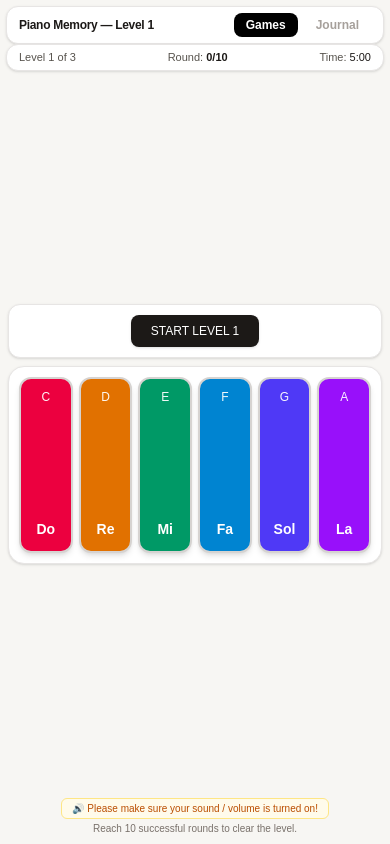
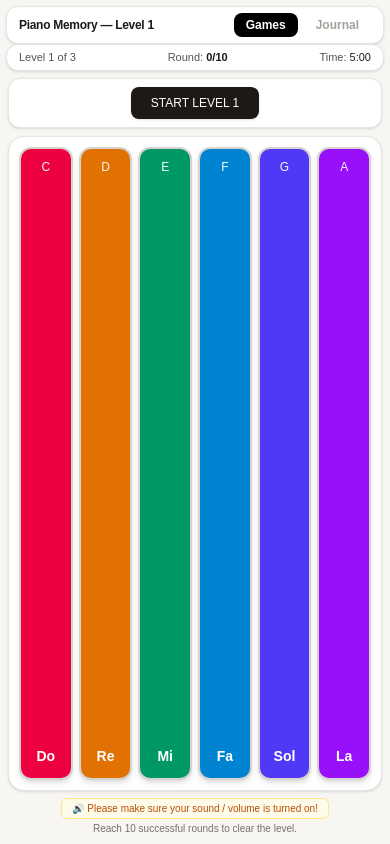
Before and after one commit to msmyerdigital/adult-memory-game, a Next.js app: page /games/memory in a window 390 px wide. Built offline with nearby package versions, Linux system fonts and the light colour scheme.

Commit message:
Set piano height to 75% of screen on mobile and keep sound instruction

```diff
--- a/app/games/memory/page.tsx
+++ b/app/games/memory/page.tsx
@@ -263,14 +263,14 @@ export default function PianoMemoryGame() {
       <section className="w-full max-w-4xl mx-auto flex flex-col justify-center items-center my-auto gap-2 px-0.5">
 
         {/* Dynamic Controls / Start / Feedback Box */}
-        <div className="bg-white px-4 py-2.5 rounded-xl shadow-sm border border-stone-200 flex flex-col items-center justify-center w-full max-w-md text-center transition-all duration-300 shrink-0">
+        <div className="bg-white px-4 py-2 rounded-xl shadow-sm border border-stone-200 flex flex-col items-center justify-center w-full max-w-md text-center transition-all duration-300 shrink-0">
           {gameState === 'won' ? (
             <div className="flex flex-col items-center gap-1 animate-in fade-in zoom-in duration-300">
               <div className="text-sm sm:text-lg font-bold text-stone-900">🎉 Fantastic! You completed 10 rounds!</div>
               <p className="text-xs text-stone-600">Great memory skills! Ready for the next challenge?</p>
               <button
                 onClick={handleNextLevelTransition}
-                className="mt-1.5 px-4 py-1.5 bg-stone-900 hover:bg-stone-800 text-white rounded-lg text-xs font-medium shadow-sm transition-all active:scale-95 cursor-pointer"
+                className="mt-1 px-4 py-1.5 bg-stone-900 hover:bg-stone-800 text-white rounded-lg text-xs font-medium shadow-sm transition-all active:scale-95 cursor-pointer"
               >
                 {currentLevel < 3 ? `GO TO LEVEL ${currentLevel + 1}` : 'FINISH & VIEW JOURNAL'}
               </button>
@@ -281,7 +281,7 @@ export default function PianoMemoryGame() {
               <p className="text-xs text-stone-600">You reached round {sequence.length}. Give it another shot!</p>
               <button
                 onClick={startGame}
-                className="mt-1.5 px-4 py-1.5 bg-stone-900 hover:bg-stone-800 text-white rounded-lg text-xs font-medium shadow-sm transition-all active:scale-95 cursor-pointer"
+                className="mt-1 px-4 py-1.5 bg-stone-900 hover:bg-stone-800 text-white rounded-lg text-xs font-medium shadow-sm transition-all active:scale-95 cursor-pointer"
               >
                 RETRY LEVEL
               </button>
@@ -302,13 +302,13 @@ export default function PianoMemoryGame() {
           )}
         </div>
 
-        {/* Shorter Piano Keyboard (No scrolling, compact height for mobile screens) */}
+        {/* 75% Screen Height Piano Keyboard on Mobile (No scrolling) */}
         <div className="bg-white p-2.5 sm:p-5 rounded-2xl sm:rounded-3xl shadow-sm border border-stone-200 flex gap-1.5 sm:gap-2.5 w-full justify-center">
           {notes.map((note, index) => (
             <button
               key={note.keyName}
               onClick={() => handleKeyClick(index)}
-              className={`flex-1 h-44 sm:h-80 rounded-xl sm:rounded-2xl flex flex-col justify-between items-center pb-3 sm:pb-6 pt-2.5 sm:pt-5 transition-all shadow-md border-2 border-stone-300 text-white cursor-pointer ${
+              className={`flex-1 h-[75vh] sm:h-80 rounded-xl sm:rounded-2xl flex flex-col justify-between items-center pb-3 sm:pb-6 pt-2.5 sm:pt-5 transition-all shadow-md border-2 border-stone-300 text-white cursor-pointer ${
                 activeNoteIndex === index ? `${note.activeColor} scale-95 shadow-inner brightness-110` : `${note.color}`
               }`}
             >
```
